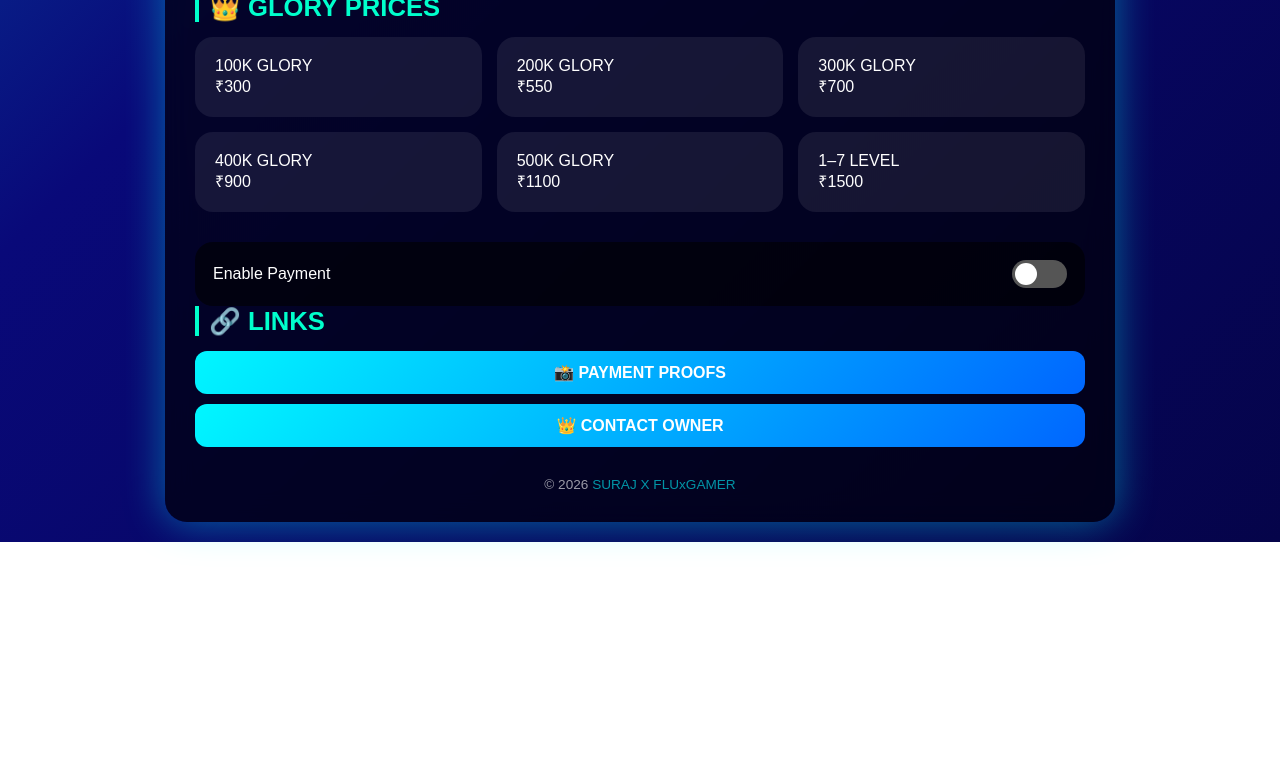
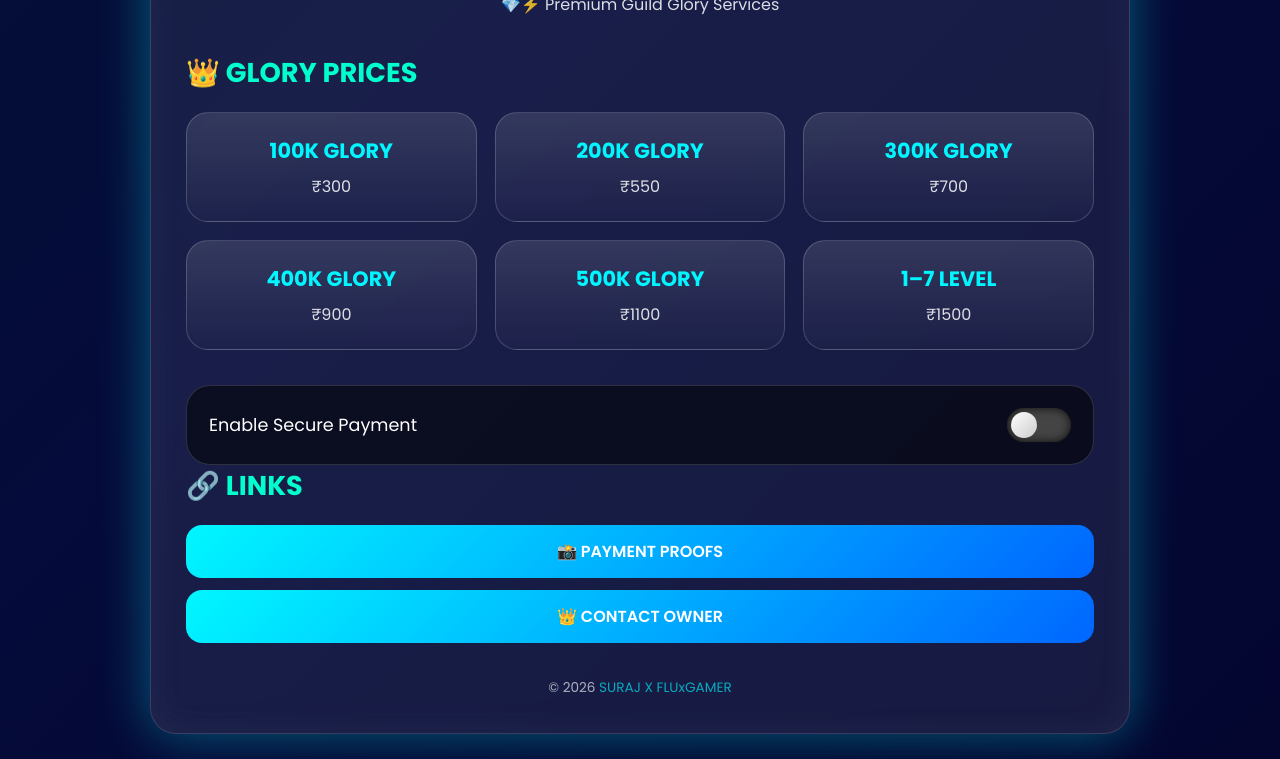
Before and after one commit to surajxfluxgame/store, a plain HTML site: page index.html in a window 1280 px wide. Shown: the part 294-1053 px from the top of the page. Before the commit the page ends 836 px from the top, so only its background shows below. Drawn offline with Linux system fonts and the light colour scheme.

Commit message:
Update index.html

```diff
--- a/index.html
+++ b/index.html
@@ -3,176 +3,277 @@
 <head>
 <meta charset="UTF-8">
 <meta name="viewport" content="width=device-width, initial-scale=1.0">
-<title>SURAJ X FLUxGAMER | Guild Glory Store</title>
+<title>SURAJ X FLUxGAMER | Premium Guild Store</title>
 
 <style>
-*{margin:0;padding:0;box-sizing:border-box;font-family:Arial,Helvetica,sans-serif}
+@import url('https://fonts.googleapis.com/css2?family=Poppins:wght@300;400;600;700&display=swap');
+
+*{
+  margin:0;
+  padding:0;
+  box-sizing:border-box;
+  font-family:'Poppins',sans-serif;
+}
+
 body{
   min-height:100vh;
-  background:linear-gradient(-45deg,#020024,#090979,#00d4ff,#000);
+  background:
+    radial-gradient(circle at top, #00f7ff33, transparent 40%),
+    linear-gradient(-45deg,#020024,#050b3a,#001a2d,#000);
   background-size:400% 400%;
-  animation:bg 10s ease infinite;
+  animation:bg 12s ease infinite;
   color:#fff;
   display:flex;
   justify-content:center;
   align-items:center;
-  padding:20px;
+  padding:25px;
 }
+
 @keyframes bg{
   0%{background-position:0% 50%}
   50%{background-position:100% 50%}
   100%{background-position:0% 50%}
 }
 
+/* MAIN CONTAINER */
 .container{
   width:100%;
-  max-width:950px;
-  background:rgba(0,0,0,.65);
-  border-radius:22px;
-  padding:30px;
-  box-shadow:0 0 40px rgba(0,255,255,.4);
-  backdrop-filter:blur(12px);
+  max-width:980px;
+  padding:35px;
+  border-radius:26px;
+  background:rgba(255,255,255,.08);
+  backdrop-filter:blur(18px);
+  box-shadow:
+    0 0 50px rgba(0,255,255,.35),
+    inset 0 0 40px rgba(255,255,255,.05);
+  border:1px solid rgba(255,255,255,.15);
 }
 
-.header{text-align:center;margin-bottom:30px}
-.header img{width:120px;border-radius:18px;margin-bottom:15px}
-.header h1{color:#00f7ff;font-size:2.6rem}
-.header p{opacity:.85}
+/* HEADER */
+.header{
+  text-align:center;
+  margin-bottom:35px;
+}
+.header img{
+  width:130px;
+  border-radius:22px;
+  margin-bottom:15px;
+  box-shadow:0 0 20px #00f7ff;
+}
+.header h1{
+  font-size:2.8rem;
+  background:linear-gradient(135deg,#00f7ff,#4facfe);
+  -webkit-background-clip:text;
+  -webkit-text-fill-color:transparent;
+}
+.header p{
+  opacity:.85;
+  margin-top:6px;
+}
 
-.section{margin-bottom:30px}
+/* SECTION */
+.section{
+  margin-bottom:35px;
+}
 .section h2{
+  font-size:1.7rem;
+  margin-bottom:18px;
+  display:flex;
+  align-items:center;
+  gap:10px;
   color:#00ffcc;
-  font-size:1.6rem;
-  margin-bottom:15px;
-  border-left:4px solid #00ffcc;
-  padding-left:10px;
 }
 
 /* PRICE CARDS */
 .prices{
   display:grid;
   grid-template-columns:repeat(auto-fit,minmax(220px,1fr));
-  gap:15px;
+  gap:18px;
 }
+
 .card{
-  padding:18px;
-  border-radius:18px;
-  background:rgba(255,255,255,.08);
+  padding:22px;
+  border-radius:22px;
+  background:linear-gradient(180deg,rgba(255,255,255,.12),rgba(255,255,255,.02));
+  text-align:center;
   cursor:pointer;
-  transition:.3s;
-  border:2px solid transparent;
+  transition:.35s;
+  border:1px solid rgba(255,255,255,.18);
+  position:relative;
+  overflow:hidden;
 }
-.card:hover{transform:scale(1.05)}
+
+.card::before{
+  content:"";
+  position:absolute;
+  inset:0;
+  background:linear-gradient(120deg,transparent,#00f7ff55,transparent);
+  opacity:0;
+  transition:.4s;
+}
+
+.card:hover::before{opacity:1}
+.card:hover{transform:translateY(-6px) scale(1.03)}
+
 .card.active{
   border-color:#00ffcc;
-  box-shadow:0 0 20px #00ffcc;
+  box-shadow:0 0 25px #00ffcc;
 }
-.card h3{color:#00f7ff;margin-bottom:8px}
+
+.card h3{
+  color:#00f7ff;
+  font-size:1.3rem;
+  margin-bottom:8px;
+}
 .card p{opacity:.85}
 
-/* TOGGLE */
+/* PAYMENT TOGGLE */
 .toggle-box{
-  margin-top:20px;
-  padding:18px;
-  border-radius:18px;
-  background:rgba(0,0,0,.6);
+  padding:22px;
+  border-radius:24px;
+  background:rgba(0,0,0,.55);
+  border:1px solid rgba(255,255,255,.15);
 }
+
 .toggle{
   display:flex;
   justify-content:space-between;
   align-items:center;
+  font-size:1.1rem;
 }
-.switch{position:relative;width:55px;height:28px}
+
+/* PREMIUM SWITCH */
+.switch{
+  position:relative;
+  width:64px;
+  height:34px;
+}
 .switch input{display:none}
+
 .slider{
-  position:absolute;inset:0;background:#555;
-  border-radius:30px;cursor:pointer;transition:.3s
+  position:absolute;
+  inset:0;
+  border-radius:40px;
+  background:#444;
+  transition:.4s;
+  box-shadow:inset 0 0 10px rgba(0,0,0,.8);
 }
-.slider:before{
-  content:"";position:absolute;
-  width:22px;height:22px;left:3px;top:3px;
-  background:#fff;border-radius:50%;transition:.3s
+.slider::before{
+  content:"";
+  position:absolute;
+  width:26px;
+  height:26px;
+  left:4px;
+  top:4px;
+  border-radius:50%;
+  background:linear-gradient(135deg,#fff,#ccc);
+  transition:.4s;
 }
-input:checked + .slider{background:#00ffcc}
-input:checked + .slider:before{transform:translateX(26px)}
 
+input:checked + .slider{
+  background:linear-gradient(135deg,#00f7ff,#00ffcc);
+  box-shadow:0 0 15px #00ffcc;
+}
+input:checked + .slider::before{
+  transform:translateX(30px);
+}
+
+/* QR BOX */
 .qr-box{
   display:none;
-  margin-top:20px;
+  margin-top:25px;
+  padding:25px;
+  border-radius:24px;
   text-align:center;
   background:rgba(0,0,0,.7);
-  padding:20px;
-  border-radius:20px;
+  box-shadow:0 0 30px rgba(0,255,255,.35);
 }
-.qr-box img{width:230px;border-radius:14px;margin:15px 0}
 
-/* PAYMENT SUCCESS */
+.qr-box img{
+  width:230px;
+  border-radius:18px;
+  margin:18px 0;
+  box-shadow:0 0 25px #00f7ff;
+}
+
+/* BUTTONS */
+.btn{
+  display:inline-block;
+  margin-top:14px;
+  padding:14px 24px;
+  border-radius:16px;
+  background:linear-gradient(135deg,#00f7ff,#0066ff);
+  color:#fff;
+  font-weight:600;
+  text-decoration:none;
+  cursor:pointer;
+  transition:.3s;
+  border:none;
+}
+.btn:hover{
+  transform:translateY(-2px);
+  box-shadow:0 0 18px #00f7ff;
+}
+
+/* SUCCESS */
 .success{
   display:none;
-  margin-top:20px;
-  padding:20px;
-  border-radius:18px;
-  background:rgba(0,255,200,.15);
-  box-shadow:0 0 25px #00ffcc;
+  margin-top:22px;
+  padding:22px;
+  border-radius:20px;
+  background:rgba(0,255,200,.18);
+  box-shadow:0 0 30px #00ffcc;
 }
-.success h3{color:#00ffcc;margin-bottom:10px}
-
-/* BUTTON */
-.btn{
-  display:inline-block;
-  margin-top:12px;
-  padding:14px 20px;
-  border-radius:14px;
-  background:linear-gradient(135deg,#00f7ff,#0066ff);
-  color:#fff;
-  font-weight:bold;
-  text-decoration:none;
-  cursor:pointer;
-}
-.btn:hover{box-shadow:0 0 15px #00f7ff}
 
 /* LINKS */
 .links a{
   display:block;
-  padding:12px;
-  margin-bottom:10px;
+  padding:14px;
+  margin-bottom:12px;
+  border-radius:16px;
   text-align:center;
-  border-radius:12px;
   background:linear-gradient(135deg,#00f7ff,#0066ff);
+  font-weight:600;
+  text-decoration:none;
   color:#fff;
-  text-decoration:none;
-  font-weight:bold;
+  transition:.3s;
 }
+.links a:hover{transform:scale(1.04)}
 
-footer{text-align:center;opacity:.6;font-size:.85rem}
+footer{
+  text-align:center;
+  opacity:.65;
+  font-size:.85rem;
+}
 footer span{color:#00f7ff}
 </style>
 </head>
 
 <body>
+
 <div class="container">
 
 <div class="header">
- <img src="images/your-logo.png">
+  <img src="images/your-logo.png">
   <h1>SURAJ X FLUxGAMER</h1>
-  <p>💎⚡ GUILD GLORY BOT AVAILABLE ✅</p>
+  <p>💎⚡ Premium Guild Glory Services</p>
 </div>
 
 <div class="section">
 <h2>👑 GLORY PRICES</h2>
 <div class="prices">
-  <div class="card" data-plan="100K GLORY - ₹300">100K GLORY<br>₹300</div>
-  <div class="card" data-plan="200K GLORY - ₹550">200K GLORY<br>₹550</div>
-  <div class="card" data-plan="300K GLORY - ₹700">300K GLORY<br>₹700</div>
-  <div class="card" data-plan="400K GLORY - ₹900">400K GLORY<br>₹900</div>
-  <div class="card" data-plan="500K GLORY - ₹1100">500K GLORY<br>₹1100</div>
-  <div class="card" data-plan="1–7 LEVEL - ₹1500">1–7 LEVEL<br>₹1500</div>
+  <div class="card" data-plan="100K GLORY - ₹300"><h3>100K GLORY</h3><p>₹300</p></div>
+  <div class="card" data-plan="200K GLORY - ₹550"><h3>200K GLORY</h3><p>₹550</p></div>
+  <div class="card" data-plan="300K GLORY - ₹700"><h3>300K GLORY</h3><p>₹700</p></div>
+  <div class="card" data-plan="400K GLORY - ₹900"><h3>400K GLORY</h3><p>₹900</p></div>
+  <div class="card" data-plan="500K GLORY - ₹1100"><h3>500K GLORY</h3><p>₹1100</p></div>
+  <div class="card" data-plan="1–7 LEVEL - ₹1500"><h3>1–7 LEVEL</h3><p>₹1500</p></div>
 </div>
 </div>
 
 <div class="toggle-box">
 <div class="toggle">
-<span>Enable Payment</span>
+<span>Enable Secure Payment</span>
 <label class="switch">
 <input type="checkbox" id="payToggle">
 <span class="slider"></span>
@@ -185,16 +286,14 @@ footer span{color:#00f7ff}
 
 <button class="btn" onclick="copyUPI()">📋 COPY PAYMENT INFO</button><br>
 
-<a id="tgBtn" class="btn" target="_blank">
-✅ PAYMENT DONE – CONTACT TELEGRAM
-</a>
+<a id="tgBtn" class="btn" target="_blank">✅ PAYMENT DONE – CONTACT TELEGRAM</a>
 
 <button class="btn" onclick="showSuccess()">💚 I HAVE PAID</button>
 </div>
 
 <div class="success" id="successBox">
 <h3>✅ Payment Received</h3>
-<p>Thanks for your order!<br>Our team will contact you on Telegram.</p>
+<p>Our team will contact you shortly on Telegram.</p>
 </div>
 </div>
 
@@ -214,6 +313,7 @@ footer span{color:#00f7ff}
 
 <script>
 let selectedPlan="Not Selected";
+
 document.querySelectorAll(".card").forEach(card=>{
   card.onclick=()=>{
     document.querySelectorAll(".card").forEach(c=>c.classList.remove("active"));
@@ -231,12 +331,8 @@ toggle.onchange=()=>{
   if(toggle.checked){
     const orderID="GX-"+Math.floor(Math.random()*999999);
     orderText.innerHTML=`<b>Order ID:</b> ${orderID}<br><b>Plan:</b> ${selectedPlan}`;
-    tgBtn.href = `https://t.me/surajxmodz?text=` +
-             `USERNAME:%20@surajxmodz%0A` +
-             `ORDER%20ID:%20${orderID}%0A` +
-             `PLAN:%20${selectedPlan}`;
-
-qr.style.display = "block";
+    tgBtn.href=`https://t.me/surajxmodz?text=ORDER%20ID:%20${orderID}%0APLAN:%20${selectedPlan}`;
+    qr.style.display="block";
     qr.scrollIntoView({behavior:"smooth"});
   }else{
     qr.style.display="none";
```
